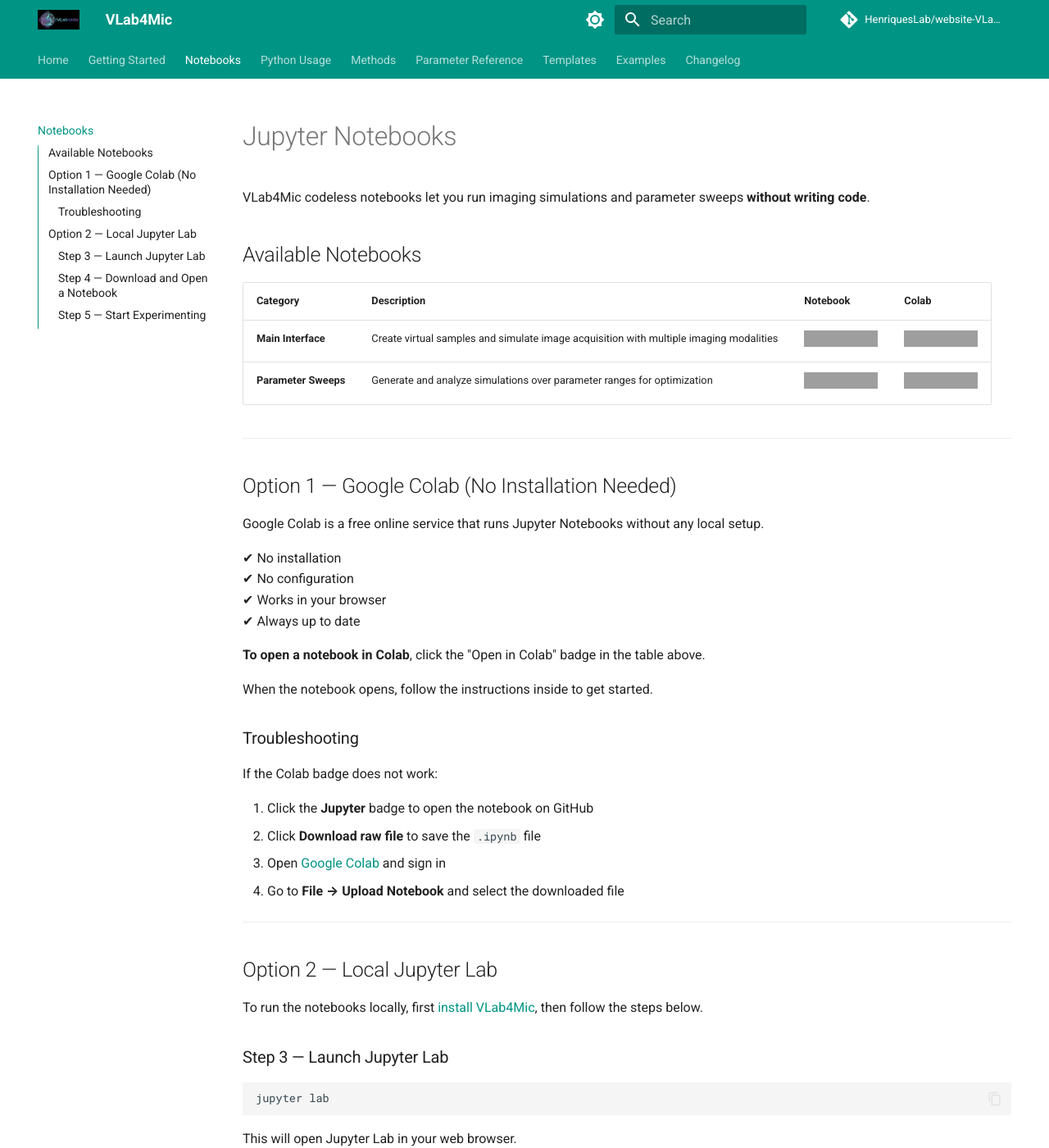
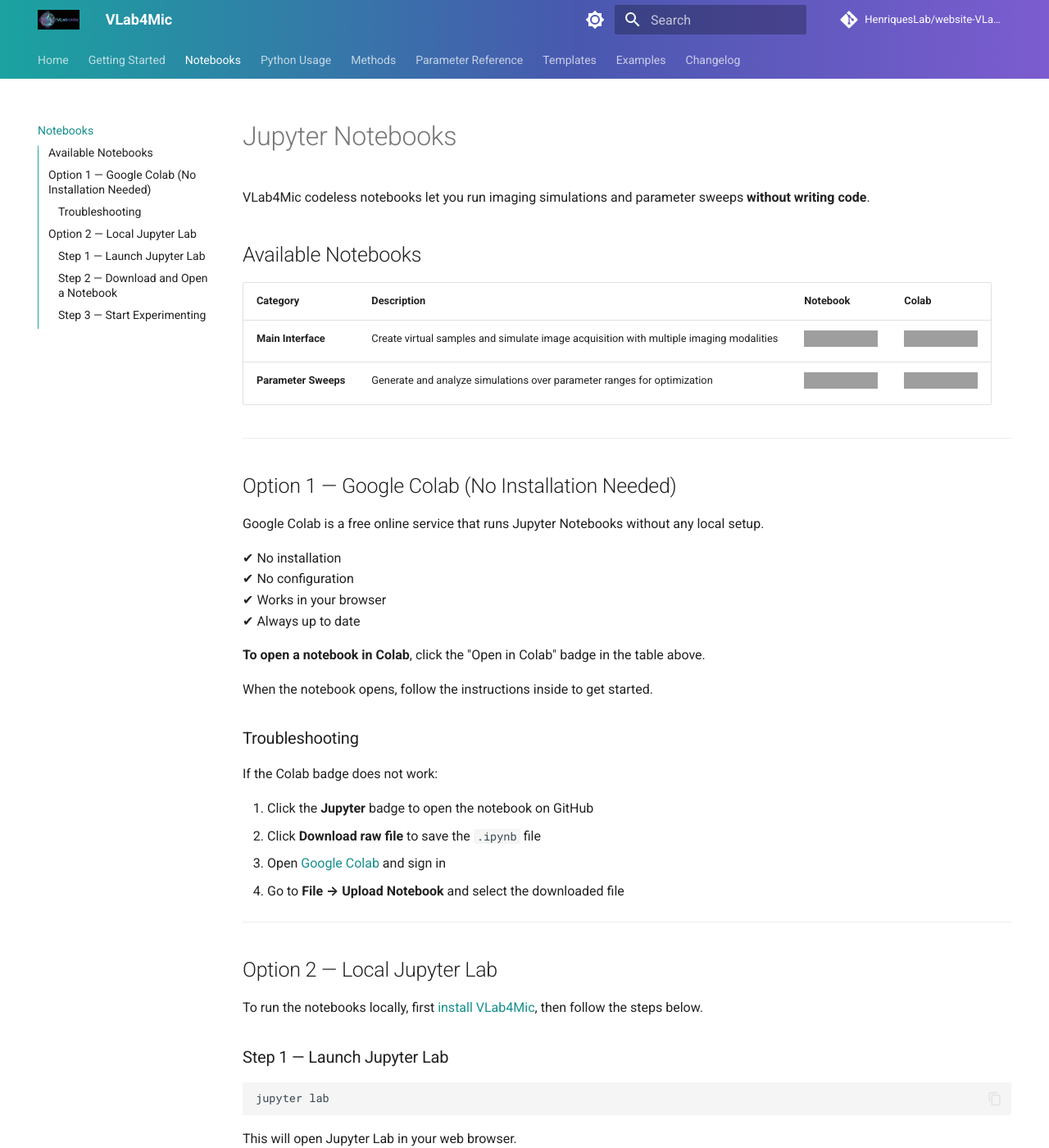
Before and after one commit to HenriquesLab/website-VLab4Mic, an MkDocs documentation site: the page built from docs/notebooks.md, in a window 1280 px wide and 1400 px high. Shown: the whole window at 82% size. Built offline with MkDocs 1.6.1 and Material for MkDocs 9.7.7, drawn with Linux system fonts in a browser that asks for light colours; comment, search, counter and statistics services are not loaded; some of the changed text lies outside the part shown; grey boxes are pictures that could not be loaded.

Commit message:
Fix audit issues and restyle site to match the logo palette
Content fixes (from pre-submission audit):
- Fix the main-notebook 'Open in Colab' badge: it pointed at
  vLab4Mic_main.ipynb (wrong case) and 404'd on case-sensitive GitHub.
  Corrected in index.md and notebooks.md.
- Point site_url at the live custom domain (vlab4mic.henriqueslab.org)
  instead of the staging pages.dev URL, so canonical/OG/sitemap URLs match.
- Local Jupyter install now uses the vlab4micjupyter[local] extra (the
  jupyterlab/ipykernel deps moved there in 0.1.0; the bare Colab install is
  unchanged). NOTE: deploy this in lockstep with the 0.1.0 PyPI release.
- Verify-installation snippet used vlab4mic.__version__, which is not
  exported and raises AttributeError; switched to importlib.metadata.version.
- Remove the dead Thevenaz 2016 DOI link (10.1364/OPTICA.3.000557 -> 404);
  kept the citation text. The correct DOI needs to be supplied by the authors.
- Renumber the Local Jupyter steps (were Step 3-5 with no 1-2).

Theme:
- Recolour the site to the logo's teal -> indigo -> violet gradient.
  Custom Material primary (teal) and accent (violet), a gradient header/tabs
  bar, a gradient hero title and primary button, and teal links. Verified in
  light and dark modes with mkdocs build --strict (clean).

Co-Authored-By: Claude Opus 4.8 <noreply@anthropic.com>

````diff
--- a/docs/notebooks.md
+++ b/docs/notebooks.md
@@ -6,7 +6,7 @@ VLab4Mic codeless notebooks let you run imaging simulations and parameter sweeps
 
 | Category | Description | Notebook | Colab |
 | --- | --- | --- | --- |
-| **Main Interface** | Create virtual samples and simulate image acquisition with multiple imaging modalities | [![Jupyter](https://img.shields.io/badge/jupyter-blue.svg?style=flat&logo=jupyter&logoColor=white)](https://github.com/HenriquesLab/VLab4Mic/blob/main/notebooks/VLab4Mic_main.ipynb) | [![Open in Colab](https://colab.research.google.com/assets/colab-badge.svg)](https://githubtocolab.com/HenriquesLab/VLab4Mic/blob/main/notebooks/vLab4Mic_main.ipynb) |
+| **Main Interface** | Create virtual samples and simulate image acquisition with multiple imaging modalities | [![Jupyter](https://img.shields.io/badge/jupyter-blue.svg?style=flat&logo=jupyter&logoColor=white)](https://github.com/HenriquesLab/VLab4Mic/blob/main/notebooks/VLab4Mic_main.ipynb) | [![Open in Colab](https://colab.research.google.com/assets/colab-badge.svg)](https://githubtocolab.com/HenriquesLab/VLab4Mic/blob/main/notebooks/VLab4Mic_main.ipynb) |
 | **Parameter Sweeps** | Generate and analyze simulations over parameter ranges for optimization | [![Jupyter](https://img.shields.io/badge/jupyter-blue.svg?style=flat&logo=jupyter&logoColor=white)](https://github.com/HenriquesLab/VLab4Mic/blob/main/notebooks/VLab4Mic_parameter_sweeps.ipynb) | [![Open in Colab](https://colab.research.google.com/assets/colab-badge.svg)](https://githubtocolab.com/HenriquesLab/VLab4Mic/blob/main/notebooks/VLab4Mic_parameter_sweeps.ipynb) |
 
 ---
@@ -39,7 +39,7 @@ If the Colab badge does not work:
 
 To run the notebooks locally, first [install VLab4Mic](getting-started.md), then follow the steps below.
 
-### Step 3 — Launch Jupyter Lab
+### Step 1 — Launch Jupyter Lab
 
 ```bash
 jupyter lab
@@ -47,13 +47,13 @@ jupyter lab
 
 This will open Jupyter Lab in your web browser.
 
-### Step 4 — Download and Open a Notebook
+### Step 2 — Download and Open a Notebook
 
 Download a notebook from the table at the top of this page (click the Jupyter badge), or browse the [notebooks folder](https://github.com/HenriquesLab/VLab4Mic/tree/main/notebooks) on GitHub.
 
 Once downloaded, use the Jupyter Lab file browser to navigate to and open the `.ipynb` file.
 
-### Step 5 — Start Experimenting
+### Step 3 — Start Experimenting
 
 Follow the instructions in each notebook cell. All parameters are exposed through interactive widgets — no coding needed.
 
--- a/docs/stylesheets/extra.css
+++ b/docs/stylesheets/extra.css
@@ -1,3 +1,37 @@
+/* ============================================================
+   VLab4Mic theme — colours sampled from the project logo
+   (teal microscope → indigo/violet circuit ring → magenta).
+   Logo gradient: #5fc9c4 → #5191bc → #4958af → #7a5ea6 → #a65fb1
+   ============================================================ */
+
+/* ── Custom primary (teal) + accent (violet) ──────────────── */
+[data-md-color-primary="custom"] {
+  --md-primary-fg-color:        #1aa3a0;  /* teal — header, primary buttons */
+  --md-primary-fg-color--light: #5fc9c4;  /* logo microscope teal */
+  --md-primary-fg-color--dark:  #0f7e7c;  /* deep teal — hover/shadow */
+  --md-primary-bg-color:        #ffffff;
+  --md-primary-bg-color--light: #ffffffb3;
+  --md-typeset-a-color:         #168f8d;  /* links pick up the teal */
+}
+
+[data-md-color-accent="custom"] {
+  --md-accent-fg-color:              #7c5cd0;  /* violet — link hover, focus */
+  --md-accent-fg-color--transparent: #7c5cd01a;
+  --md-accent-bg-color:              #ffffff;
+  --md-accent-bg-color--light:       #ffffffb3;
+}
+
+/* Brighter teal links in dark mode for contrast on the slate background. */
+[data-md-color-scheme="slate"] {
+  --md-typeset-a-color: #57c7c2;
+}
+
+/* ── Header + tabs: teal→indigo→violet gradient (logo sweep) ─ */
+.md-header,
+.md-tabs {
+  background-image: linear-gradient(90deg, #1aa3a0 0%, #4958af 55%, #7c5cd0 100%);
+}
+
 /* ── Hero section ─────────────────────────────────────────── */
 .hero {
   text-align: center;
@@ -9,6 +43,19 @@
   font-weight: 800;
   letter-spacing: -0.02em;
   margin-bottom: 0.4rem;
+  /* The hero title carries the full logo gradient. */
+  background-image: linear-gradient(
+    90deg,
+    #5fc9c4 0%,
+    #5191bc 28%,
+    #4958af 50%,
+    #7a5ea6 74%,
+    #a65fb1 100%
+  );
+  -webkit-background-clip: text;
+  background-clip: text;
+  -webkit-text-fill-color: transparent;
+  color: transparent;
 }
 
 .hero p {
@@ -19,9 +66,32 @@
   line-height: 1.6;
 }
 
-/* ── Grid cards — tighter gap on home ─────────────────────── */
+/* ── Primary call-to-action button: gradient to match ─────── */
+.md-button--primary {
+  background-image: linear-gradient(90deg, #1aa3a0 0%, #7c5cd0 100%);
+  border-color: transparent;
+  color: #fff;
+}
+
+.md-button--primary:hover,
+.md-button--primary:focus {
+  background-image: linear-gradient(90deg, #0f7e7c 0%, #6a4ec0 100%);
+  border-color: transparent;
+  color: #fff;
+}
+
+/* ── Grid cards — tighter gap + accent border on hover ────── */
 .md-content .grid.cards > ul {
   grid-template-columns: repeat(auto-fit, minmax(240px, 1fr));
+}
+
+.md-content .grid.cards > ul > li:hover {
+  border-color: var(--md-accent-fg-color);
+}
+
+/* Card material-icon glyphs in the logo teal. */
+.md-content .grid.cards .lg.middle {
+  color: var(--md-primary-fg-color);
 }
 
 /* ── Responsive hero text ─────────────────────────────────── */
--- a/mkdocs.yml
+++ b/mkdocs.yml
@@ -1,6 +1,6 @@
 site_name: VLab4Mic
 site_description: A Virtual Laboratory for Microscopy — simulate fluorescence microscopy experiments before stepping into the microscope room.
-site_url: https://website-vlab4mic.pages.dev/
+site_url: https://vlab4mic.henriqueslab.org/
 repo_url: https://github.com/HenriquesLab/website-VLab4Mic
 repo_name: HenriquesLab/website-VLab4Mic
 edit_uri: edit/main/docs/
@@ -12,15 +12,15 @@ theme:
   palette:
     - media: "(prefers-color-scheme: light)"
       scheme: default
-      primary: teal
-      accent: teal
+      primary: custom
+      accent: custom
       toggle:
         icon: material/brightness-7
         name: Switch to dark mode
     - media: "(prefers-color-scheme: dark)"
       scheme: slate
-      primary: teal
-      accent: teal
+      primary: custom
+      accent: custom
       toggle:
         icon: material/brightness-4
         name: Switch to light mode
````
Also changed, not shown: docs/getting-started.md (+4 -2 lines), docs/index.md (+2 -2 lines), docs/templates.md (+1 -1 lines).
